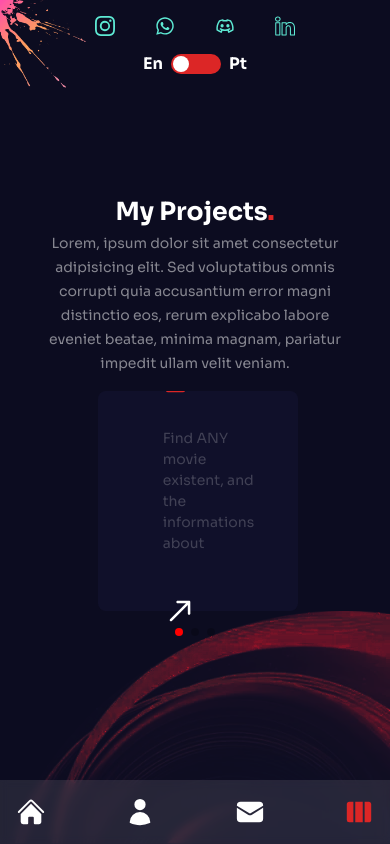
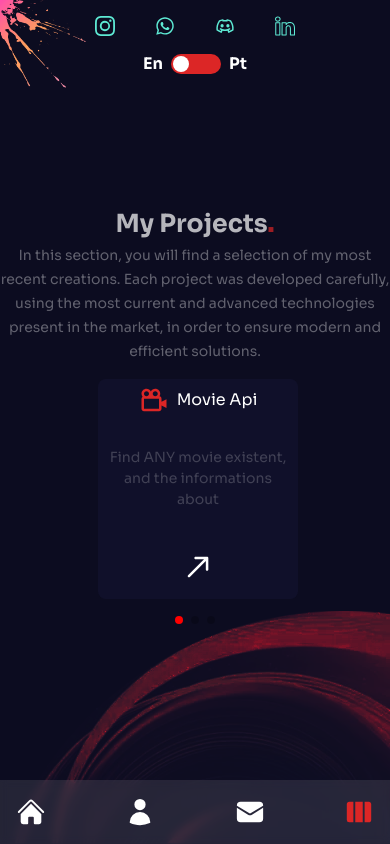
Before and after one commit to teteulf/PORTFOLIO-THEO, a Next.js app: page /projects in a window 390 px wide. Built offline with nearby package versions, Linux system fonts and the light colour scheme.

Commit message:
animation on language change in almost all componenent and responsive adjusts

```diff
--- a/app/about/page.jsx
+++ b/app/about/page.jsx
@@ -42,25 +42,25 @@ export default function About() {
         <div className="mt-10 xl:mt-20 items-center hidden  md:flex  md:gap-6">
           <div className="flex flex-col justify-center border-r-[0.5px] border-gray-500 border-opacity-50 xl:max-w-[130px] max-h-[110px] md:pr-10">
             <div className="text-[35px] text-red-600 font-extrabold">10+</div>
-            <p className="text-white max-w-[100px] uppercase text-xs tracking-[1px] leading-[1.4]">
+            <p className="text-white text-[10px] max-w-[100px] uppercase tracking-[1px] leading-[1.4]">
               technologies that I work
             </p>
           </div>
           <div className="flex flex-col justify-center border-r-[0.5px] border-gray-500 border-opacity-50 xl:max-w-[130px] max-h-[110px] md:pr-10">
             <div className="text-[35px] text-red-600 font-extrabold">15+</div>
-            <p className="text-white max-w-[100px] uppercase text-xs tracking-[1px] leading-[1.4]">
+            <p className="text-white max-w-[100px] uppercase text-[10px] tracking-[1px] leading-[1.4]">
               course certificates
             </p>
           </div>
           <div className="flex flex-col justify-center border-r-[0.5px] border-gray-500 border-opacity-50 xl:max-w-[130px] max-h-[110px] md:pr-10">
             <div className="text-[35px] text-red-600 font-extrabold">150+</div>
-            <p className="text-white max-w-[100px] uppercase text-xs tracking-[1px] leading-[1.4]">
+            <p className="text-white max-w-[100px] uppercase text-[10px] tracking-[1px] leading-[1.4]">
               hours of course
             </p>
           </div>
           <div className="flex flex-col justify-center xl:max-w-[130px] max-h-[110px]">
             <div className="text-[35px] text-red-600 font-extrabold">4+</div>
-            <p className="text-white max-w-[100px] uppercase text-xs tracking-[1px] leading-[1.4]">
+            <p className="text-white max-w-[100px] uppercase text-[10px] tracking-[1px] leading-[1.4]">
               projects completed
             </p>
           </div>
--- a/app/contact/page.jsx
+++ b/app/contact/page.jsx
@@ -3,13 +3,23 @@
 import emailjs from "@emailjs/browser";
 import { useLayoutEffect, useRef } from "react";
 import { useTransition } from "../context/transitionContext";
-import { motion } from "framer-motion";
+import { motion, AnimatePresence } from "framer-motion";
+import { v4 as uuidv4 } from "uuid";
 
 export default function Contact() {
   const form = useRef();
+  const { language, variants } = useTransition();
 
   function sendEmail(e) {
     e.preventDefault();
+
+    const warn = () => {
+      if (language === "En") {
+        alert("Email sent succesfully!");
+      } else {
+        alert("Email envido com sucesso!");
+      }
+    };
 
     emailjs
       .sendForm(
@@ -22,7 +32,7 @@ export default function Contact() {
         (response) => {
           console.log("Email Enviado", response.status, response.text);
           e.target.reset();
-          alert("email sent succesfully");
+          warn();
         },
         (err) => {
           console.log("ERROR", err);
@@ -42,17 +52,34 @@ export default function Contact() {
           className="text-[40px] text-white"
           initial={{ y: "-150%", opacity: 0 }}
           animate={{ y: 0, opacity: 1 }}
-          transition={{ delay: 0, duration: 1 }}
+          transition={{ delay: 0, duration: 2 }}
         >
-          Lets <strong className="text-red-600">Connect</strong>
+          <AnimatePresence mode="wait">
+            <motion.div
+              key={uuidv4()}
+              initial="initial"
+              animate="animate"
+              exit="exit"
+              variants={variants}
+              transition={{ duration: 1 }}
+            >
+              {language === "En" ? "Lets" : "Fale"}
+              <strong className="text-red-600">
+                {language === "En" ? " Connect" : " Comigo"}
+              </strong>
+            </motion.div>
+          </AnimatePresence>
         </motion.h1>
+        <AnimatePresence mode="wait">
           <motion.form
             ref={form}
+            key={uuidv4()}
             onSubmit={sendEmail}
             className=" flex flex-col gap-4 md:gap-8 w-[90%] sm:w-[600px] text-white text-opacity-40"
-          initial={{ y: "150%", opacity: 0 }}
+            initial={{ y: "10%", opacity: 0 }}
             animate={{ y: 0, opacity: 1 }}
-          transition={{ delay: 0, duration: 2 }}
+            exit={{ y: "10%", opacity: 0 }}
+            transition={{ duration: 1 }}
           >
             <div className="flex w-full gap-x-6">
               <input
@@ -60,7 +87,7 @@ export default function Contact() {
                 type="text"
                 id="to_name"
                 name="to_name"
-              placeholder="Name"
+                placeholder={language === "En" ? "Name" : "Nome"}
                 required
               ></input>
               <input
@@ -77,23 +104,24 @@ export default function Contact() {
               type="text"
               name="subject"
               id="from_subject"
-            placeholder="Subject"
+              placeholder={language === "En" ? "Subject" : "Assunto"}
               required
             ></input>
             <textarea
               className="border-[1px] pl-[10px] pt-[5px] rounded-[8px] border-solid border-slate-500 border-opacity-70 focus:border-red-600 transition-color duration-500 h-[150px] "
               name="message"
               id="from_message"
-            placeholder="Your Message"
+              placeholder={language === "En" ? "Your Message" : "Sua Mensagem"}
               required
             ></textarea>
             <button
               className="flex ml-0 rounded-full border-solid border-[1px] border-white w-[150px] h-[50px] items-center justify-center text-white "
               type="submit"
             >
-            Enviar
+              {language === "En" ? "Send" : "Enviar"}
             </button>
           </motion.form>
+        </AnimatePresence>
       </section>
     </>
   );
--- a/app/context/transitionContext.jsx
+++ b/app/context/transitionContext.jsx
@@ -13,7 +13,6 @@ export const TransitionProvider = ({ children }) => {
     initial: { opacity: 0 },
     animate: { opacity: 0.7 },
     exit: { opacity: 0 },
-    transition: { delay: 0, duration: 2 },
   };
 
   return (
--- a/app/header.jsx
+++ b/app/header.jsx
@@ -13,7 +13,10 @@ export default function HeaderLayout() {
     <>
       <div className="mt-4 md:mt-0 fixed top-0 left-0 right-0 flex flex-col-reverse max-w-[100vw] xl:flex-row justify-center items-center md:gap-[15%] z-10">
         <div className="hidden md:flex text-[30px] md:text-[40px] text-gray-200 mt:2 xl:mt-4">
-          <Image src={"/NameLogo.png"} height={200} width={200} />
+          <h1 className="text-[30px]">
+            <strong className="tracking-wider">theo</strong> lefevre
+            <strong className="text-red-600">.</strong>
+          </h1>
         </div>
         <div className="flex items-center justify-center gap-2 mt-4">
           <p className="font-bold text-white">En</p>
--- a/app/projects/page.jsx
+++ b/app/projects/page.jsx
@@ -8,7 +8,8 @@ import { Swiper, SwiperSlide } from "swiper/react";
 import { Navigation, Pagination, Scrollbar } from "swiper/modules";
 import { useTransition } from "../context/transitionContext";
 import { useLayoutEffect } from "react";
-import { motion } from "framer-motion";
+import { motion, AnimatePresence } from "framer-motion";
+import { v4 as uuidv4 } from "uuid";
 
 import "swiper/css";
 import "swiper/css/navigation";
@@ -16,28 +17,39 @@ import "swiper/css/pagination";
 import "swiper/css/scrollbar";
 
 export default function Projects() {
-  const { setIsOpen } = useTransition();
+  const { setIsOpen, language, variants } = useTransition();
   useLayoutEffect(() => {
     setIsOpen(false);
   }, []);
   return (
     <main className="text-white flex flex-col gap-4 md:gap-0 md:flex-row w-full h-full items-center justify-center">
       <motion.section
-        className="flex flex-col items-center flex-initial md:w-[550px]"
+        className="flex flex-col items-center text-center flex-initial md:w-[550px]"
         initial={{ x: "-50%", opacity: 0 }}
         animate={{ x: 0, opacity: 1 }}
         transition={{ delay: 0, duration: 2 }}
       >
-        <h1 className="font-bold text-[25px] md:text-[45px]">
-          My Projects
-          <strong className="text-[25px] md:text-[45px] text-red-600">.</strong>
-        </h1>
-        <p className=" opacity-50 text-center leading-6 md:leading-normal md:text-left text-[14px] w-[80%] md:w-[400px]">
-          Lorem, ipsum dolor sit amet consectetur adipisicing elit. Sed
-          voluptatibus omnis corrupti quia accusantium error magni distinctio
-          eos, rerum explicabo labore eveniet beatae, minima magnam, pariatur
-          impedit ullam velit veniam.
-        </p>
+        <AnimatePresence mode="wait">
+          <motion.div
+            key={uuidv4()}
+            initial="initial"
+            exit="exit"
+            animate="animate"
+            variants={variants}
+          >
+            <h1 className="font-bold text-[25px] md:text-[45px]">
+              {language === "En" ? "My Projects" : "Meus Projetos"}
+              <strong className="text-[25px] md:text-[45px] text-red-600">
+                .
+              </strong>
+            </h1>
+            <p className=" opacity-50 text-center leading-6 md:leading-normal md:text-left text-[14px] md:w-[400px]">
+              {language === "En"
+                ? "In this section, you will find a selection of my most recent creations. Each project was developed carefully, using the most current and advanced technologies present in the market, in order to ensure modern and efficient solutions."
+                : "Aqui, você encontrará uma seleção das minhas criações mais recentes.  Cada projeto foi cuidadosamente desenvolvido utilizando as tecnologias mais atuais mercado, garantindo soluções modernas e eficientes."}
+            </p>
+          </motion.div>
+        </AnimatePresence>
       </motion.section>
 
       <motion.section
@@ -59,13 +71,15 @@ export default function Projects() {
                 href="https://api-movies-git-main-teteulfs-projects.vercel.app/"
                 target="_blank"
               >
-                <div className="flex flex-col gap-8 md:gap-16 md:-mt-12">
-                  <h1 className="ml-12 flex items-center gap-2">
-                    <BiCameraMovie size={30} className="text-red-600" /> Movie
-                    Api
+                <div className="flex flex-col gap-8 md:gap-16 md:-mt-12 items-center justify-center md:items-start md:justify-start">
+                  <h1 className="md:ml-12 flex items-center gap-2">
+                    <BiCameraMovie size={30} className="text-red-600" />{" "}
+                    {language === "En" ? "Movie Api" : "Api de Filmes"}
                   </h1>
-                  <p className="opacity-20 text-[14px] ml-12 flex w-[90px] md:w-[160px]">
-                    Find ANY movie existent, and the informations about
+                  <p className="opacity-20 text-[14px] md:ml-12 flex md:w-[160px] w-[90%] text-center md:text-left">
+                    {language === "En"
+                      ? "Find ANY movie existent, and the informations about"
+                      : "Encontre QUALQUER filme existente, e as inforamções sobre"}
                   </p>
                   <div className="absolute invisible md:visible w-[100px] h-[205px] right-2 opacity-60 -bottom-[100px] group-hover:bottom-[-50px] transition-all duration-500">
                     <Image
@@ -78,7 +92,7 @@ export default function Projects() {
                   </div>
                   <IoIosArrowRoundForward
                     size={50}
-                    className="ml-10 -rotate-45 group-hover:rotate-[40px] group-hover:text-red-600 transition duration-200"
+                    className="md:ml-10 -rotate-45 group-hover:rotate-[40px] group-hover:text-red-600 transition duration-200"
                   />
                 </div>
               </Link>
```
Also changed, not shown: app/page.jsx (+28 -10 lines). Lines whose indentation alone changed are shown as unchanged.
